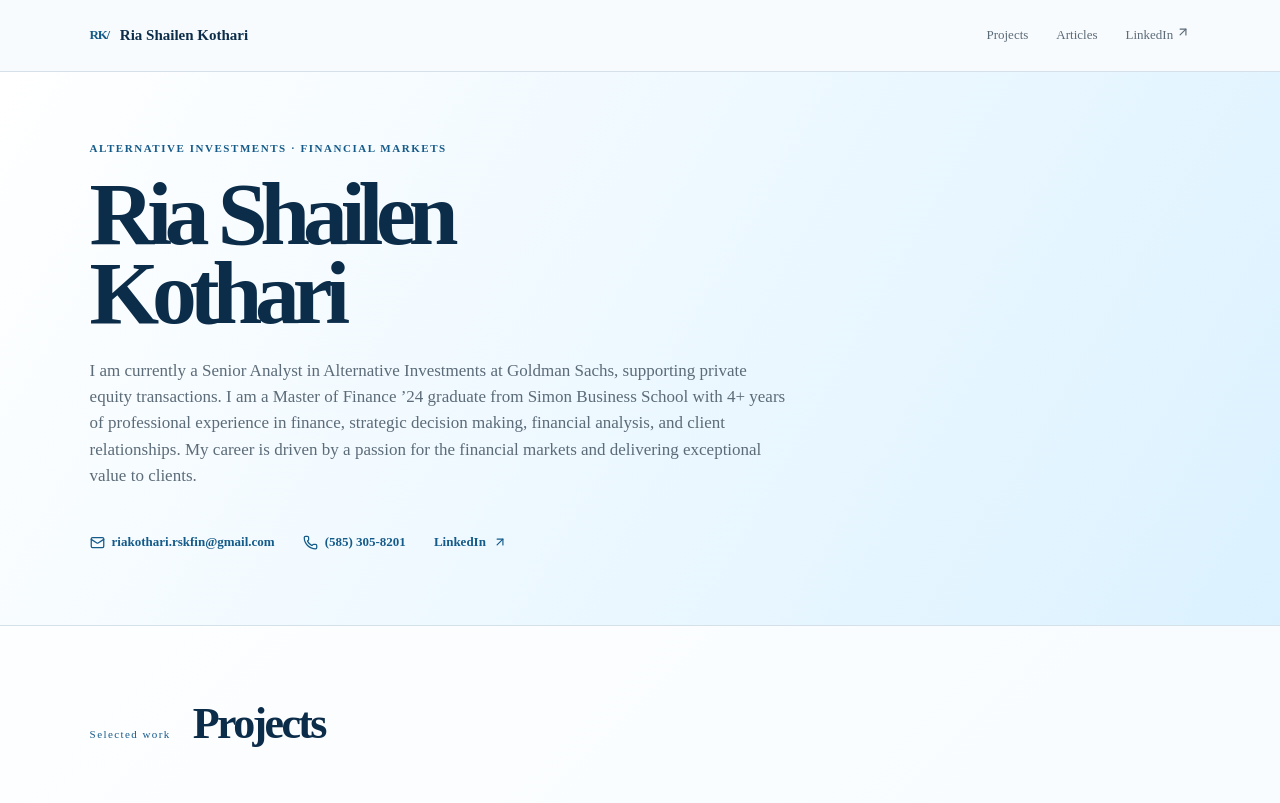
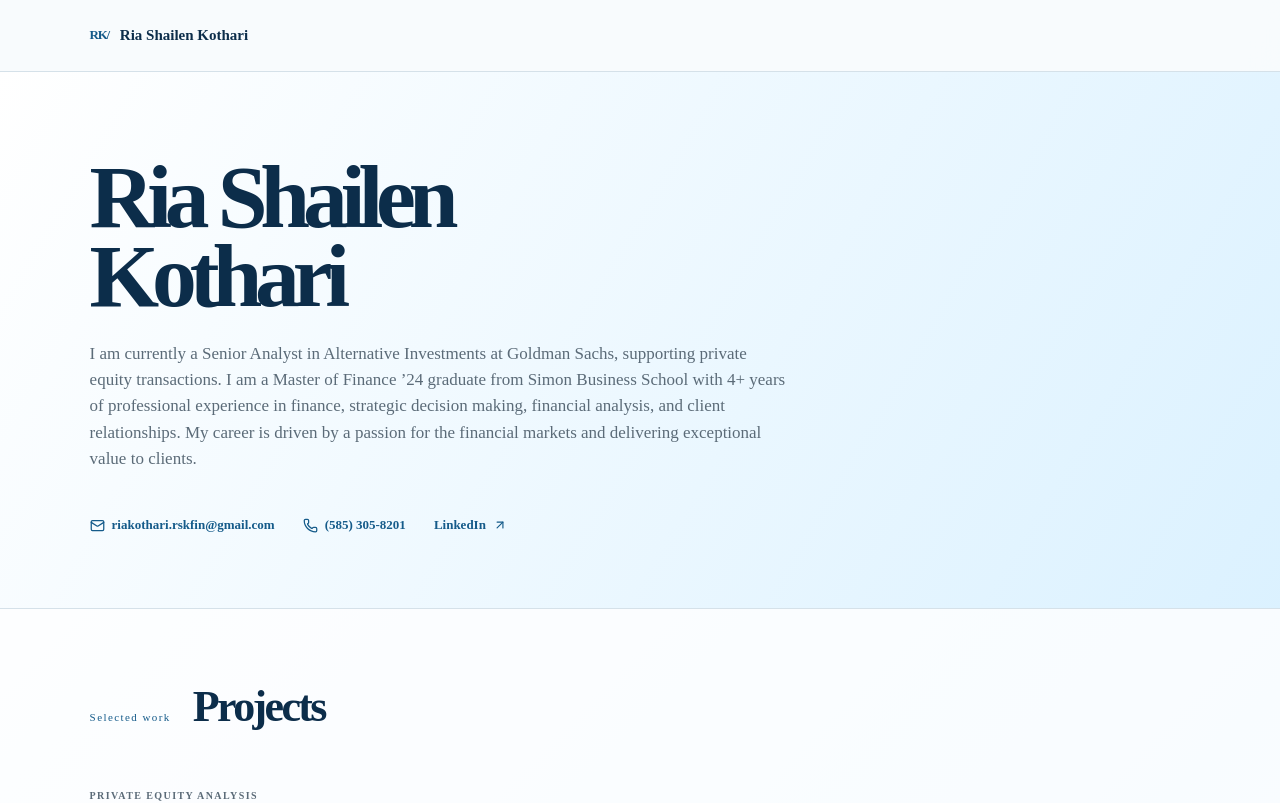
Before and after one commit to riakotharirsk/riakotharirsk.github.io, a React (Vite) app: page / in a window 1280 px wide. Shown: the top 803 px of the page. Built offline with nearby package versions, Linux system fonts and the light colour scheme.

Commit message:
Simplify portfolio header

```diff
--- a/src/App.tsx
+++ b/src/App.tsx
@@ -29,11 +29,9 @@ function App() {
   return <div className="site-shell">
     <header className="header">
       <a className="brand" href="#top"><span className="mark">RK/</span><span>Ria Shailen Kothari</span></a>
-      <nav><a href="#projects">Projects</a><a href="#articles">Articles</a><a href={linkedin} target="_blank" rel="noreferrer">LinkedIn <ArrowUpRight size={14} /></a></nav>
     </header>
     <main id="top">
       <section className="intro">
-        <p className="eyebrow">Alternative investments · Financial markets</p>
         <h1>Ria Shailen<br />Kothari</h1>
         <div className="intro-copy">
           <p>I am currently a Senior Analyst in Alternative Investments at Goldman Sachs, supporting private equity transactions. I am a Master of Finance ’24 graduate from Simon Business School with 4+ years of professional experience in finance, strategic decision making, financial analysis, and client relationships. My career is driven by a passion for the financial markets and delivering exceptional value to clients.</p>
```
